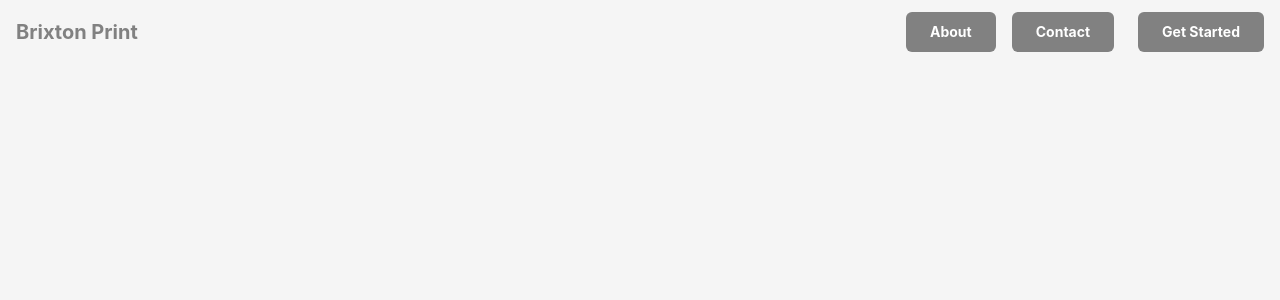
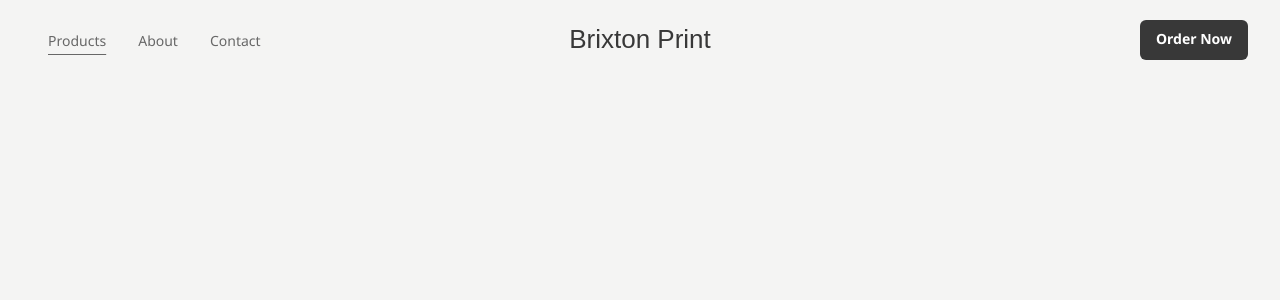
Before and after one commit to ShakaLondon/brixton-print, a Next.js app in the folder brixton-print/: page /products in a window 1280 px wide. Shown: the top 300 px of the page. Built offline with nearby package versions, Linux system fonts and the light colour scheme.

Commit message:
Create App Header

```diff
--- a/brixton-print/src/app/layout.tsx
+++ b/brixton-print/src/app/layout.tsx
@@ -1,4 +1,4 @@
-import "./globals.css";
+import "@theme/globals.css";
 import { ChakraProvider } from "@chakra-ui/react";
 import MainLayout from "@/layout/main-layout";
 import theme from "../theme/theme";
--- a/brixton-print/src/components/header/header.tsx
+++ b/brixton-print/src/components/header/header.tsx
@@ -1,31 +1,29 @@
-import { Box, Flex, Heading, Button } from "@chakra-ui/react";
-import { Geist, Geist_Mono } from "next/font/google";
-import Link from "next/link";
+"use client";
+import { Box, Flex, Heading, Button, Grid, Link } from "@chakra-ui/react";
+import NextLink from "next/link";
+import NavLink from "@/components/navLink/navLink";
+import LinkButton from "@/components/linkButton/linkButton";
 
 const Header = () => {
   return (
-    <Box px={4} py={3}>
-      <Flex align="center" justify="space-between">
-        <Heading size="md">
-          <Link href="/">Brixton Print</Link>
+    <Box bg="brand.50" px={8} py={3}>
+      <Grid alignItems="center" templateColumns="1fr 2fr 1fr">
+        <Flex align="center">
+          <NavLink href="/products" text="Products" />
+          <NavLink href="/about" text="About" />
+          <NavLink href="/contact" text="Contact" />
+        </Flex>
+
+        <Heading size="lg" justifySelf="center">
+          <Link as={NextLink} href="/">
+            Brixton Print
+          </Link>
         </Heading>
 
-        <Flex align="center">
-          <Link href="/about">
-            <Button variant="plain" color="white" mx={2}>
-              About
-            </Button>
-          </Link>
-          <Link href="/contact">
-            <Button variant="plain" color="white" mx={2}>
-              Contact
-            </Button>
-          </Link>
-          <Button colorScheme="teal" ml={4}>
-            Get Started
-          </Button>
+        <Flex align="center" justifySelf="right">
+          <LinkButton href="/products" text="Order Now" variant="ghost" />
         </Flex>
-      </Flex>
+      </Grid>
     </Box>
   );
 };
--- /dev/null
+++ b/brixton-print/src/components/linkButton/linkButton.module.css
@@ -0,0 +1,3 @@
+.linkActive {
+  text-decoration: underline;
+}
--- /dev/null
+++ b/brixton-print/src/components/linkButton/linkButton.tsx
@@ -0,0 +1,34 @@
+import NextLink from "next/link";
+import {
+  Button,
+  Link as ChakraLink,
+  LinkProps as ChakraLinkProps,
+} from "@chakra-ui/react";
+import { usePathname } from "next/navigation";
+import { FC } from "react";
+
+import styles from "./navLink.module.css";
+
+type NavLinkProps = ChakraLinkProps & {
+  href: string;
+  text: string;
+  variant?: string;
+};
+
+const Link: FC<NavLinkProps> = ({
+  href,
+  text,
+  variant,
+  children,
+  ...props
+}) => {
+  return (
+    <ChakraLink as={NextLink} href={href} {...props}>
+      <Button variant={variant ?? "link"} px={4}>
+        {text}
+      </Button>
+    </ChakraLink>
+  );
+};
+
+export default Link;
--- /dev/null
+++ b/brixton-print/src/components/navLink/navLink.module.css
@@ -0,0 +1,3 @@
+.linkActive {
+  text-decoration: underline;
+}
--- /dev/null
+++ b/brixton-print/src/components/navLink/navLink.tsx
@@ -0,0 +1,41 @@
+import NextLink from "next/link";
+import {
+  Button,
+  Link as ChakraLink,
+  LinkProps as ChakraLinkProps,
+} from "@chakra-ui/react";
+import { usePathname } from "next/navigation";
+import { FC } from "react";
+
+import styles from "./navLink.module.css";
+
+type NavLinkProps = ChakraLinkProps & {
+  href: string;
+  text: string;
+  variant?: string;
+};
+
+const NavLink: FC<NavLinkProps> = ({
+  href,
+  text,
+  variant,
+  children,
+  ...props
+}) => {
+  const pathname = usePathname();
+  const isActive = pathname === href;
+
+  return (
+    <ChakraLink as={NextLink} href={href} {...props}>
+      <Button
+        variant={variant ?? "link"}
+        px={4}
+        className={isActive ? styles.linkActive : styles.linkInActive}
+      >
+        {text}
+      </Button>
+    </ChakraLink>
+  );
+};
+
+export default NavLink;
--- a/brixton-print/src/app/globals.css
+++ b/brixton-print/src/theme/globals.css
@@ -19,7 +19,6 @@ body {
 body {
   color: var(--foreground);
   background: var(--background);
-  font-family: Arial, Helvetica, sans-serif;
   -webkit-font-smoothing: antialiased;
   -moz-osx-font-smoothing: grayscale;
 }
@@ -40,3 +39,10 @@ a {
     color-scheme: dark;
   }
 }
+
+@font-face {
+  font-family: "NotoSansSemiCondensed";
+  src: url("https://fonts.googleapis.com/css2?family=Noto+Sans:ital,wdth,wght@0,87.5,100..900;1,87.5,100..900&display=swap");
+  font-weight: normal;
+  font-style: normal;
+}
--- a/brixton-print/src/theme/theme.ts
+++ b/brixton-print/src/theme/theme.ts
@@ -1,11 +1,34 @@
 "use client";
 
-import { extendTheme } from "@chakra-ui/react";
+import { border, extendTheme } from "@chakra-ui/react";
+import { color } from "framer-motion";
+import { Geist, Geist_Mono, Noto_Sans, Poppins } from "next/font/google";
+
+const geist = Geist({
+  weight: ["400", "700"],
+  subsets: ["latin"],
+});
+
+const geistMono = Geist_Mono({
+  weight: ["400", "700"],
+  subsets: ["latin"],
+});
+
+const notoMono = Noto_Sans({
+  weight: ["100", "400", "700", "900"],
+  subsets: ["latin"],
+});
+
+const poppins = Poppins({
+  weight: ["400", "700"],
+  subsets: ["latin"],
+});
 
 const theme = extendTheme({
   colors: {
     brand: {
-      50: "#f5f5f5",
+      0: "#FFFFFF",
+      50: "#F4F4F3",
       100: "#e1e1e1",
       200: "#cfcfcf",
       300: "#b5b5b5",
@@ -13,18 +36,21 @@ const theme = extendTheme({
       500: "#818181",
       600: "#676767",
       700: "#4d4d4d",
-      800: "#333333",
+      800: "#383838",
       900: "#1a1a1a",
+      1000: "#000000",
+      yellow: "#FFC700",
+      purple: "#BDB2C3",
     },
   },
   components: {
     Button: {
-      baseStyle: {
-        fontWeight: "bold",
-        borderRadius: "md",
-        bg: "brand.500", // Set default button background color
-        color: "white", // Set default text color for button
-      },
+      // baseStyle: {
+      //   fontWeight: "bold",
+      //   borderRadius: "md",
+      //   bg: "brand.500",
+      //   color: "white",
+      // },
       sizes: {
         sm: {
           fontSize: "12px",
@@ -33,40 +59,92 @@ const theme = extendTheme({
         },
         md: {
           fontSize: "14px",
-          px: 6,
+          px: 8,
           py: 3,
         },
       },
       variants: {
         solid: {
-          bg: "brand.500", // Set default background for solid variant
-          color: "white", // Set text color for solid variant
+          bg: "brand.500",
+          color: "white",
           _hover: {
-            bg: "brand.600", // Set hover color
+            bg: "brand.600",
           },
         },
         outline: {
           borderColor: "brand.500",
           color: "brand.500",
         },
+        link: {
+          color: "brand.600",
+          fontWeight: "400",
+          textUnderlineOffset: "8px",
+        },
+        ghost: {
+          bg: "brand.800",
+          color: "brand.0",
+          _hover: {
+            bg: "brand.0",
+            color: "brand.600",
+          },
+        },
+      },
+    },
+    Heading: {
+      baseStyle: {
+        color: "brand.800",
+        fontFamily: "NotoSansSemiCondensed, sans-serif",
+        fontWeight: "500",
+      },
+      sizes: {
+        sm: {
+          fontSize: "8px",
+          px: 4,
+          py: 2,
+        },
+        md: {
+          fontSize: "16px",
+          px: 6,
+          py: 3,
+        },
+        lg: {
+          fontSize: "26px",
+          px: 6,
+          py: 3,
+        },
       },
     },
     Text: {
       baseStyle: {
-        color: "brand.700", // Set default color for Text components
+        color: "brand.700",
       },
     },
-    Box: {
+    Link: {
       baseStyle: {
-        bg: "brand.50",
+        textDecoration: "none",
+        transition: "color 0.2s ease-in-out",
+        _hover: {
+          color: "blue.800",
+          textDecoration: "underline",
+        },
       },
     },
   },
+  // Box: {
+  //   baseStyle: {
+  //     bg: "brand.50",
+  //   },
+  // },
+  // fonts: {
+  //   heading: notoMono.style.fontFamily,
+  //   body: poppins.style.fontFamily,
+  // },
   styles: {
     global: {
       body: {
         bg: "brand.50",
-        color: "brand.700",
+        color: "brand.800",
+        fontFamily: notoMono.style.fontFamily,
       },
       h1: {
         color: "brand.800",
@@ -74,12 +152,6 @@ const theme = extendTheme({
       h2: {
         color: "brand.600",
       },
-      a: {
-        color: "brand.500",
-        _hover: {
-          color: "brand.600",
-        },
-      },
     },
   },
 });
--- a/brixton-print/tsconfig.json
+++ b/brixton-print/tsconfig.json
@@ -21,7 +21,8 @@
     "paths": {
       "@/*": ["./src/*"],
       "@components/*": ["./src/components/*"],
-      "@layout/*": ["./src/layout/*"]
+      "@layout/*": ["./src/layout/*"],
+      "@theme/*": ["./src/theme/*"]
     }
   },
   "include": [
```
